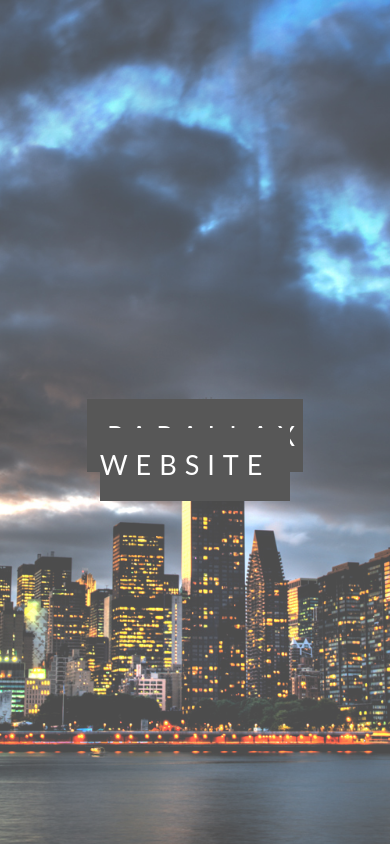
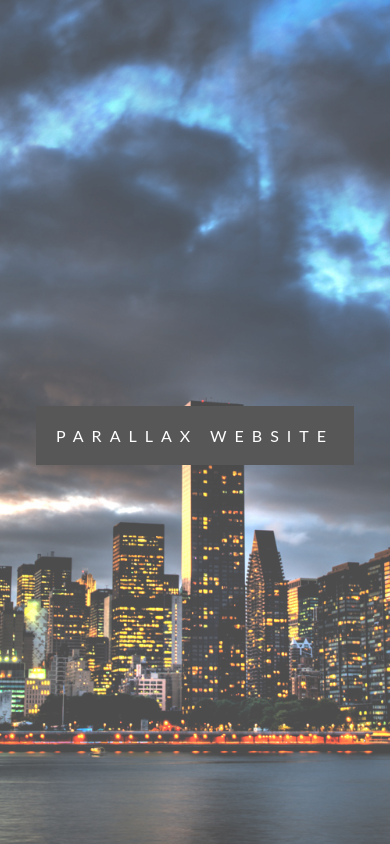
Before and after one commit to frkesen/parallax-website-for-lesson, a plain HTML site: page index.html in a window 390 px wide. Shown: the top 844 px of the page. Drawn offline with Linux system fonts and the light colour scheme.

Commit message:
add media query

```diff
--- a/index.html
+++ b/index.html
@@ -32,7 +32,7 @@
     </section>
     <section class="section--img3">
         <div class="heading-container">
-            <span heading-container__span heading-container__span--trans>
+            <span class="heading-container__span heading-container__span--trans">
                 Image Three Text
             </span>
         </div>
--- a/style.css
+++ b/style.css
@@ -8,14 +8,12 @@ body, html {
     font-family: "Lato", sans-serif;
     font-weight: 400;
     line-height: 1.8em;
-    color: #666;
     height: 100%;
 }
 
 .section--img1 {
     background-image: url('./img/Image1.jpg');
     min-height: 100%;
-    width: 100%;
 }
 
 .section--img2 {
@@ -35,6 +33,7 @@ body, html {
 
 .section--light {
     background-color: #f4f4f4;
+    color: #666;
 }
 
 .section--dark {
@@ -72,3 +71,12 @@ body, html {
 .heading-container__span--trans {
     background-color: transparent;
 }
+
+@media(max-width:568px) {
+    .section--img1, .section--img2, .section--img3 {
+        background-attachment: scroll;
+    }
+    .heading-container {
+        font-size: 16px;
+    }
+}
```
